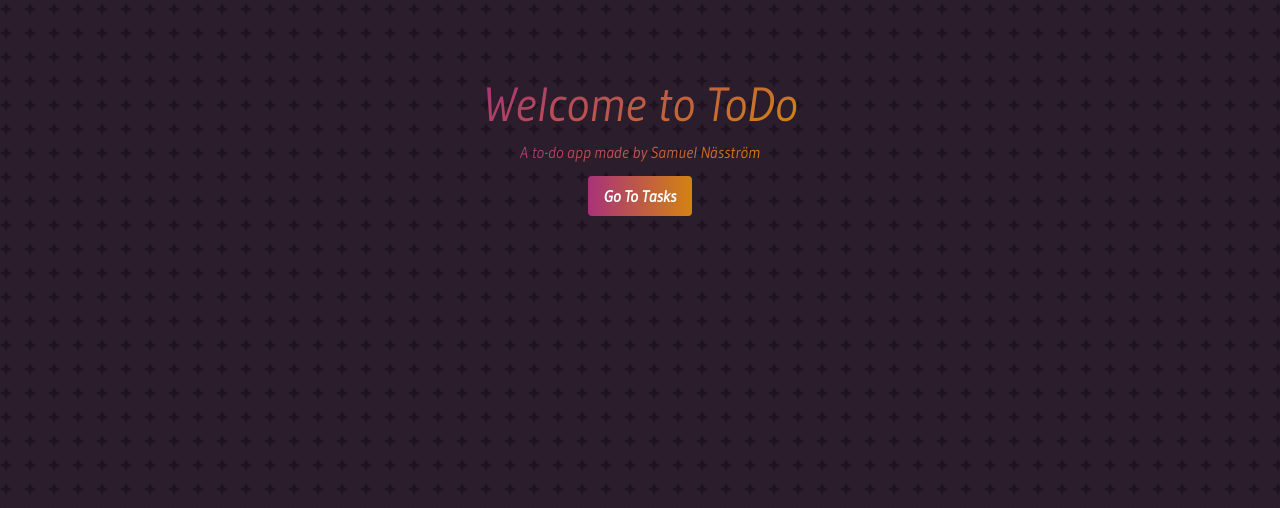
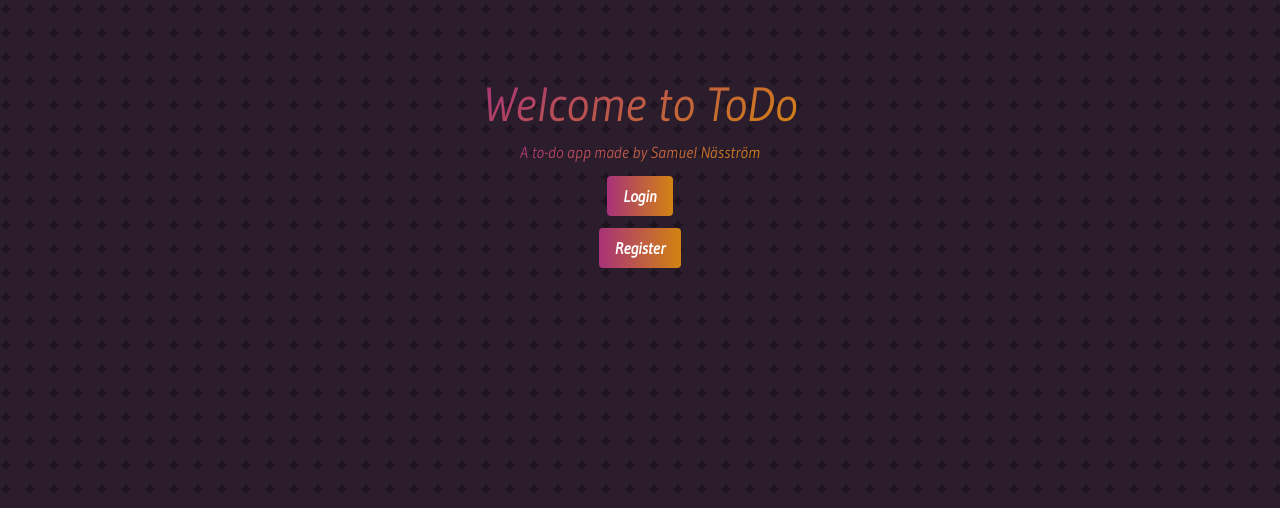
Before and after one commit to FullstackSammy/django-todo, a Django app: page / in a window 1280 px wide. Shown: the part 69-577 px from the top of the page. Run offline with Django 5.2, Linux system fonts and the light colour scheme; some libraries are stand-ins or nearby versions.

Commit message:
added routing to signup and login on the home page

```diff
--- a/config/settings.py
+++ b/config/settings.py
@@ -129,6 +129,7 @@ STATIC_URL = 'static/'
 # https://docs.djangoproject.com/en/5.0/ref/settings/#default-auto-field
 
 LOGIN_REDIRECT_URL = 'tasks'
+LOGOUT_REDIRECT_URL = 'home'
 
 DEFAULT_AUTO_FIELD = 'django.db.models.BigAutoField'
 
--- a/todo/templates/todo/index.html
+++ b/todo/templates/todo/index.html
@@ -5,6 +5,7 @@
 <div class="container py-10 px-10 mx-0 min-w-full flex flex-col items-center">
     <h1 class="gradient-text text-5xl mb-3 text-black">Welcome to ToDo</h1>
     <p class="gradient-text text-black">A to-do app made by Samuel Näsström</p>
-    <a href="{% url 'tasks' %}" class="background-gradient text-white hover:bg-blue-400 font-bold py-2 px-4 mt-3 rounded">Go To Tasks</a>
+    <a href="{% url 'login' %}" class="background-gradient text-white hover:bg-blue-400 font-bold py-2 px-4 mt-3 rounded">Login</a>
+    <a href="{% url 'signup' %}" class="background-gradient text-white hover:bg-blue-400 font-bold py-2 px-4 mt-3 rounded">Register</a>
   </div>
 {% endblock content %}
```
